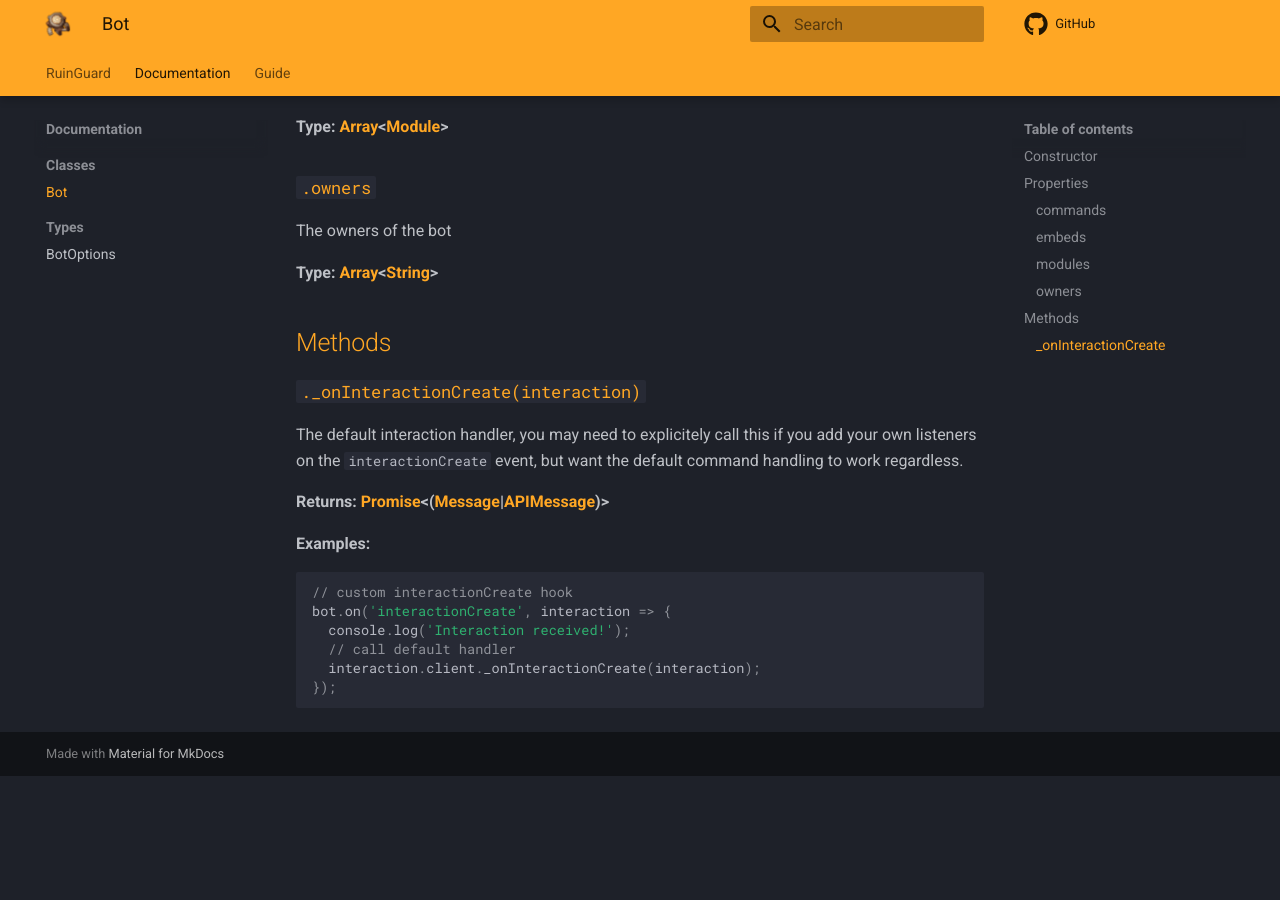
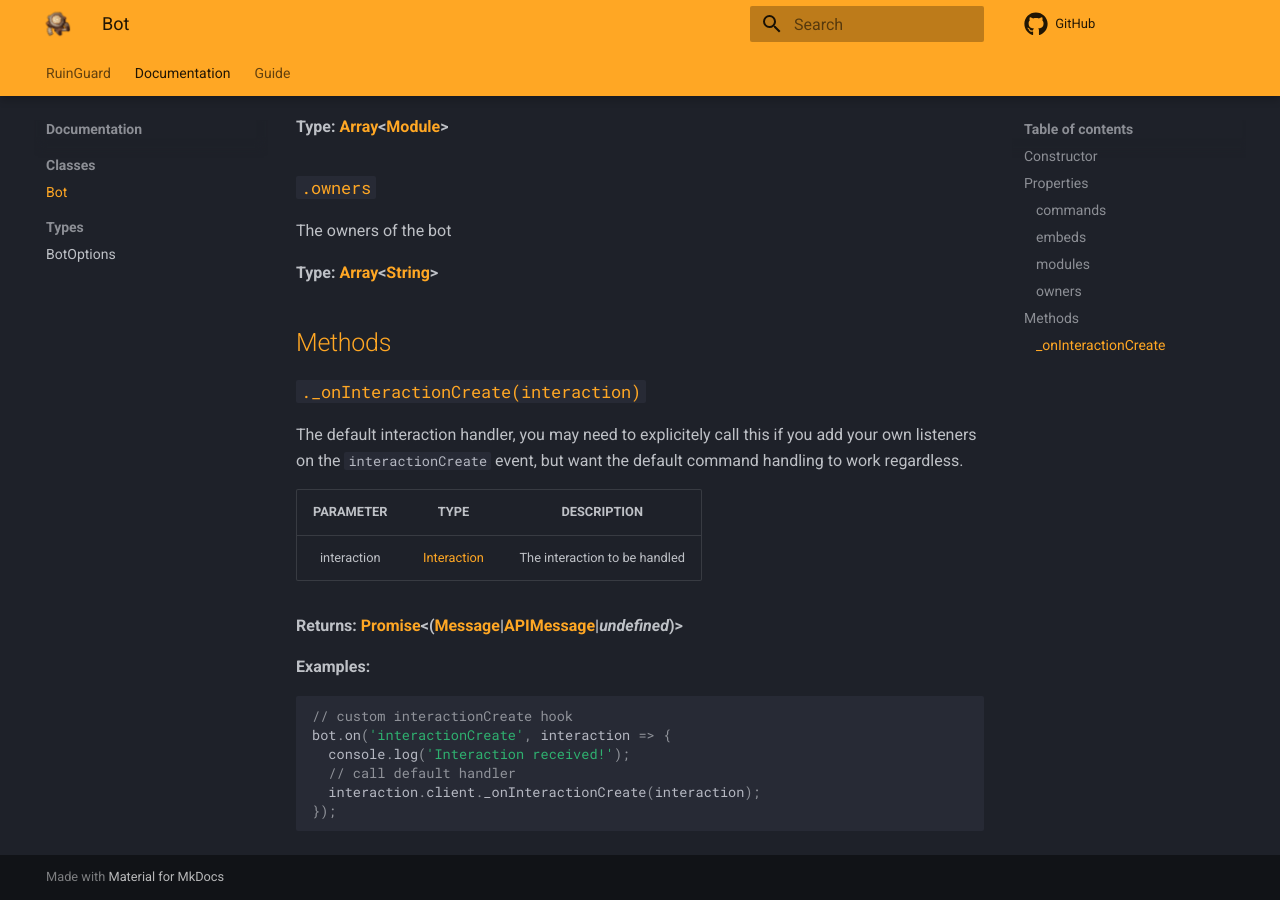
Before and after one commit to Khaenri-ah/ruinguard-docs, an MkDocs documentation site: the page built from docs/documentation/classes/Bot.md, in a window 1280 px wide and 900 px high, scrolled down 904 px. Built offline with MkDocs 1.6.1 and Material for MkDocs 9.7.7, drawn with Linux system fonts in a browser that asks for light colours; comment, search, counter and statistics services are not loaded; before the commit the page ends 1680 px from its top, so only the background shows below that.

Commit message:
added param table for _onInteractionCreate

````diff
--- a/docs/documentation/classes/Bot.md
+++ b/docs/documentation/classes/Bot.md
@@ -40,7 +40,11 @@ The owners of the bot
 ### `._onInteractionCreate(interaction)` { data-toc-label='_onInteractionCreate' }
 The default interaction handler, you may need to explicitely call this if you add your own listeners on the `interactionCreate` event, but want the default command handling to work regardless.
 
-**Returns: [Promise]&lt;([Message]|[APIMessage])&gt;**
+| PARAMETER   | TYPE        | DESCRIPTION         |
+| :-------:   | :---------: | :-----------------: |
+| interaction | [Interaction] | The interaction to be handled |
+
+**Returns: [Promise]&lt;([Message]|[APIMessage]|*undefined*)&gt;**
 
 **Examples:**
 ```js
@@ -61,9 +65,9 @@ bot.on('interactionCreate', interaction => {
 
 [Client]: https://discord.js.org/#/docs/main/stable/class/Client
 [Message]: https://discord.js.org/#/docs/main/stable/class/Message
+[Interaction]: https://discord.js.org/#/docs/main/stable/class/Interaction
 
 [APIMessage]: https://discord.com/developers/docs/resources/channel#message-object
-
 [Promise]: https://developer.mozilla.org/en-US/docs/Web/JavaScript/Reference/Global_Objects/Promise
 [Array]: https://developer.mozilla.org/en-US/docs/Web/JavaScript/Reference/Global_Objects/Array
 [String]: https://developer.mozilla.org/en-US/docs/Web/JavaScript/Reference/Global_Objects/String
````
